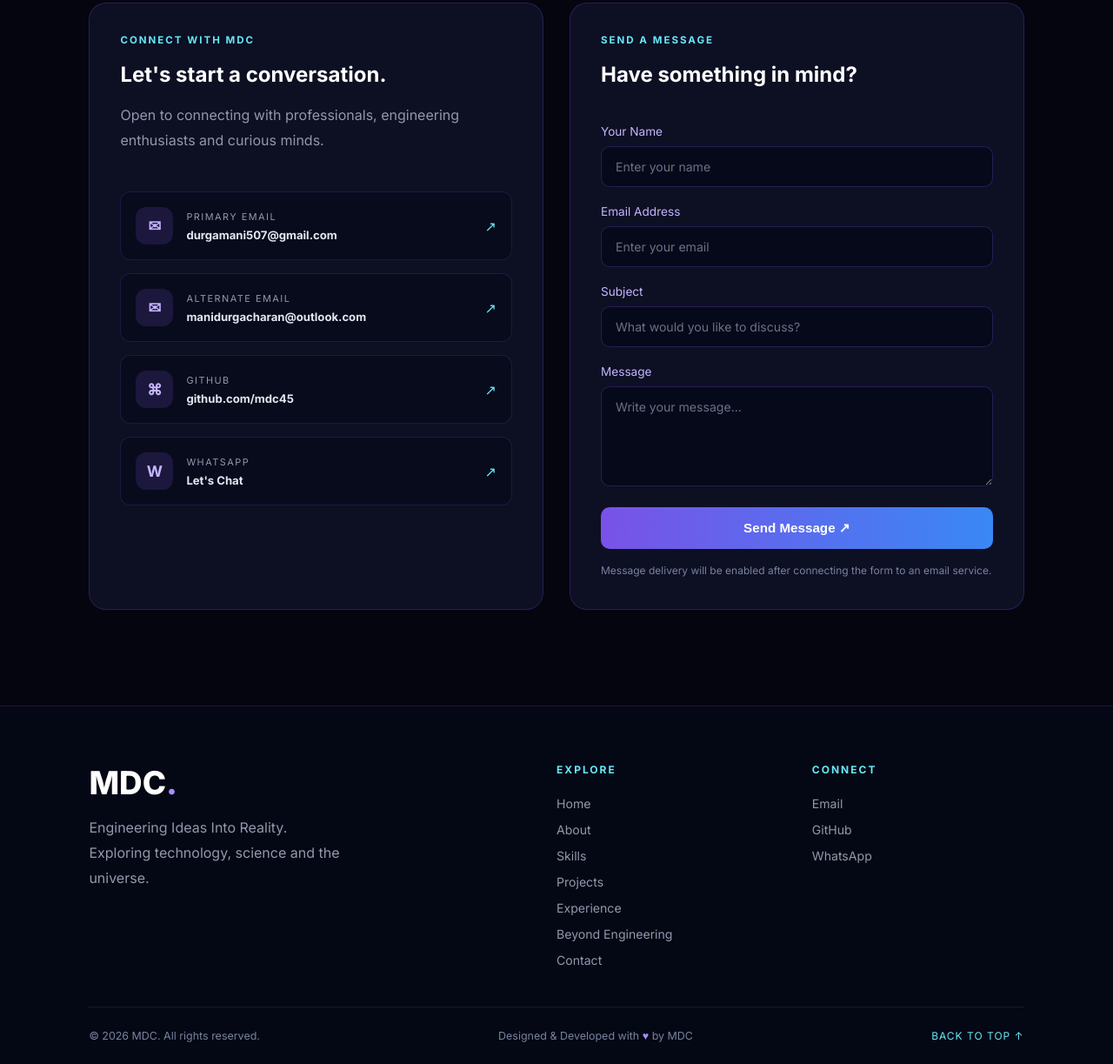
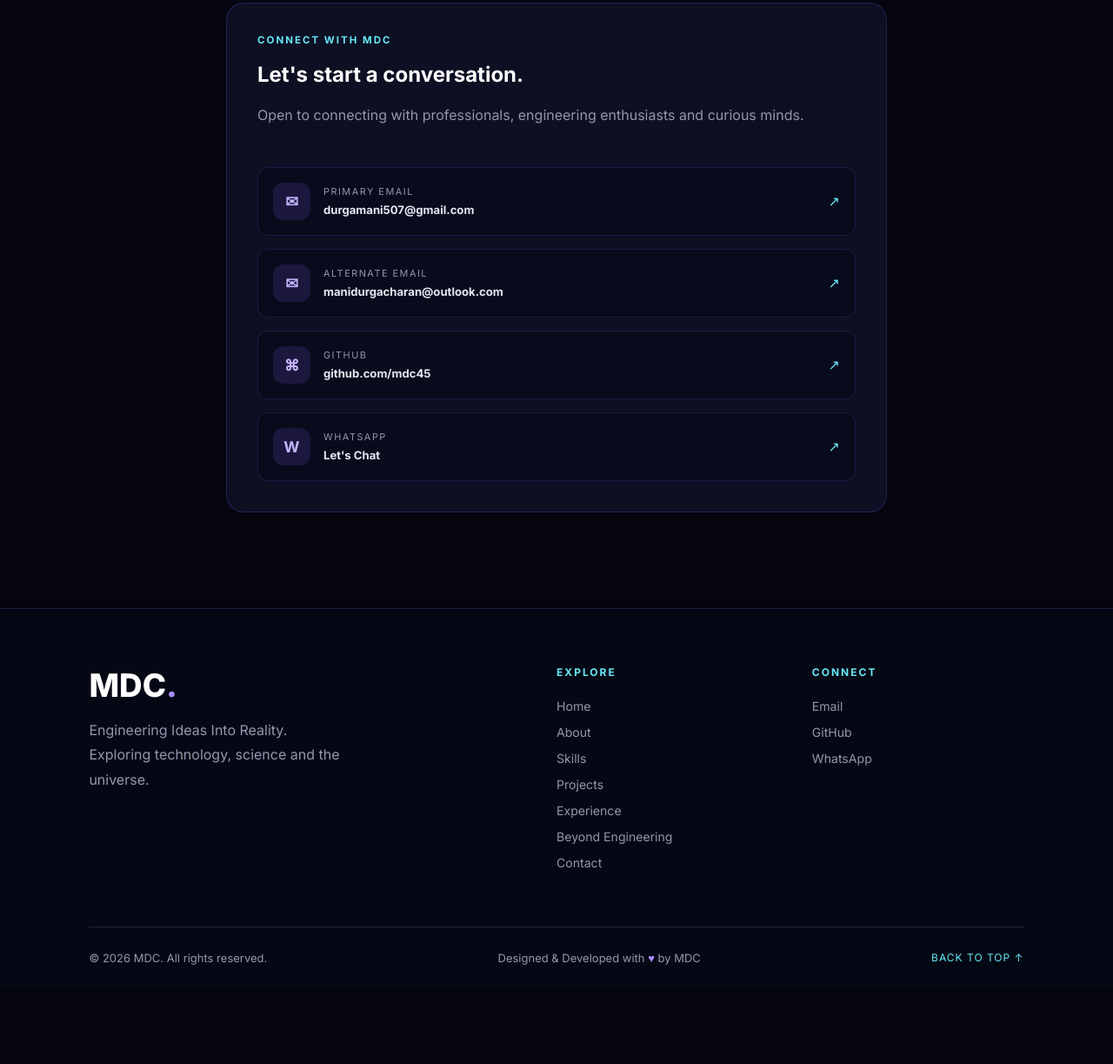
Before and after one commit to mdc45/portfolio, a plain HTML site: page index.html in a window 1280 px wide. Shown: the part 5706-6929 px from the top of the page at 87% size. After the commit the page ends 6842 px from the top, so only its background shows below. Drawn offline with Linux system fonts and the light colour scheme.

Commit message:
updated send message and contact info

```diff
--- a/css/style.css
+++ b/css/style.css
@@ -1551,34 +1551,45 @@ body {
     transform: translateX(4px);
 }
 
+/* MDC FOOTER BOTTOM */
+
 .footer-bottom {
-    display: flex;
+    width: 100%;
+    display: flex;
+    justify-content: space-between;
     align-items: center;
-    justify-content: space-between;
     flex-wrap: wrap;
-    gap: 18px;
+    gap: 20px;
     padding-top: 25px;
-    border-top: 1px solid rgba(255,255,255,0.08);
+    margin-top: 20px;
+    border-top: 1px solid rgba(255, 255, 255, 0.12);
+    box-sizing: border-box;
 }
 
 .footer-bottom p {
-    color: #78839f;
-    font-size: 0.78rem;
+    margin: 0;
+    color: #9298ad;
+    font-size: 13px;
+    line-height: 1.6;
 }
 
 .footer-bottom p span {
     color: #a78bfa;
 }
 
-.back-to-top {
+.footer-bottom .back-to-top {
+    display: inline-block;
     color: #67e8f9;
-    font-size: 0.75rem;
+    font-size: 12px;
     text-decoration: none;
     letter-spacing: 1px;
 }
 
-.back-to-top:hover {
-    color: #a78bfa;
+@media (max-width: 768px) {
+    .footer-bottom {
+        flex-direction: column;
+        align-items: flex-start;
+    }
 }
 
 @media (max-width: 768px) {
@@ -1612,3 +1623,62 @@ body {
         grid-column: auto;
     }
 }
+/* MDC Contact - Single Panel Layout */
+.contact-container {
+    display: flex;
+    justify-content: center;
+    width: 100%;
+    max-width: 900px;
+    margin: 0 auto;
+}
+
+.contact-info {
+    width: 100%;
+    max-width: 750px;
+    box-sizing: border-box;
+}
+.contact-form-card {
+    display: none !important;
+}
+/* ===== MDC CONTACT SECTION FIX ===== */
+
+.contact-container {
+    display: flex !important;
+    justify-content: center !important;
+    align-items: flex-start !important;
+    width: 100% !important;
+    max-width: 1100px !important;
+    margin: 0 auto !important;
+    gap: 0 !important;
+}
+
+.contact-info {
+    width: 100% !important;
+    max-width: 760px !important;
+    min-width: 0 !important;
+    box-sizing: border-box !important;
+}
+
+.contact-info * {
+    min-width: 0;
+}
+
+.contact-item {
+    width: 100%;
+    box-sizing: border-box;
+}
+
+.contact-item a {
+    overflow-wrap: anywhere;
+    word-break: normal;
+}
+
+@media (max-width: 768px) {
+    .contact-container {
+        padding: 0 15px;
+    }
+
+    .contact-info {
+        width: 100%;
+    }
+}
--- a/index.html
+++ b/index.html
@@ -115,13 +115,7 @@
 
             </div>
 
-        </section>
-    </main>
-
-    <script src="js/script.js"></script>
-
-</body>
-</html>
+</section>
 <section class="about-section" id="about">
 
     <div class="section-heading">
@@ -442,14 +436,6 @@
     </div>
 
 </section>
-
-    </main>
-
-    <script src="js/script.js"></script>
-
-</body>
-</html>
-
 <!-- BEYOND ENGINEERING SECTION -->
 
 <section class="beyond-section" id="beyond">
@@ -644,8 +630,7 @@
         <span class="contact-arrow">↗</span>
     </a>
 
-    <!-- WHATSAPP -->
-
+       <!-- WHATSAPP -->
     <a href="https://wa.me/918332988796"
        target="_blank"
        rel="noopener noreferrer"
@@ -660,79 +645,9 @@
 
         <span class="contact-arrow">↗</span>
     </a>
+        </div> <!-- contact-info -->
 
-</div>
-
-
-
-        <!-- MESSAGE FORM -->
-
-        <div class="contact-form-card">
-
-            <span class="contact-label">SEND A MESSAGE</span>
-
-            <h3>Have something in mind?</h3>
-
-            <form id="contact-form">
-
-                <div class="form-group">
-                    <label for="contact-name">Your Name</label>
-                    <input
-                        type="text"
-                        id="contact-name"
-                        name="name"
-                        placeholder="Enter your name"
-                        required
-                    >
-                </div>
-
-                <div class="form-group">
-                    <label for="contact-email">Email Address</label>
-                    <input
-                        type="email"
-                        id="contact-email"
-                        name="email"
-                        placeholder="Enter your email"
-                        required
-                    >
-                </div>
-
-                <div class="form-group">
-                    <label for="contact-subject">Subject</label>
-                    <input
-                        type="text"
-                        id="contact-subject"
-                        name="subject"
-                        placeholder="What would you like to discuss?"
-                        required
-                    >
-                </div>
-
-                <div class="form-group">
-                    <label for="contact-message">Message</label>
-                    <textarea
-                        id="contact-message"
-                        name="message"
-                        rows="5"
-                        placeholder="Write your message..."
-                        required
-                    ></textarea>
-                </div>
-
-                <button type="submit" class="contact-submit">
-                    Send Message ↗
-                </button>
-
-                <p class="form-note">
-                    Message delivery will be enabled after
-                    connecting the form to an email service.
-                </p>
-
-            </form>
-
-        </div>
-
-    </div>
+    </div> <!-- contact-container -->
 
 </section>
 
@@ -767,7 +682,7 @@
             <a href="mailto:durgamani507@gmail.com">Email</a>
             <a href="https://github.com/mdc45"
                target="_blank" rel="noopener noreferrer">GitHub</a>
-            <a href="https://wa.me/91YOURNUMBER"
+            <a href="https://wa.me/918332988796"
                target="_blank" rel="noopener noreferrer">WhatsApp</a>
         </div>
 
```
